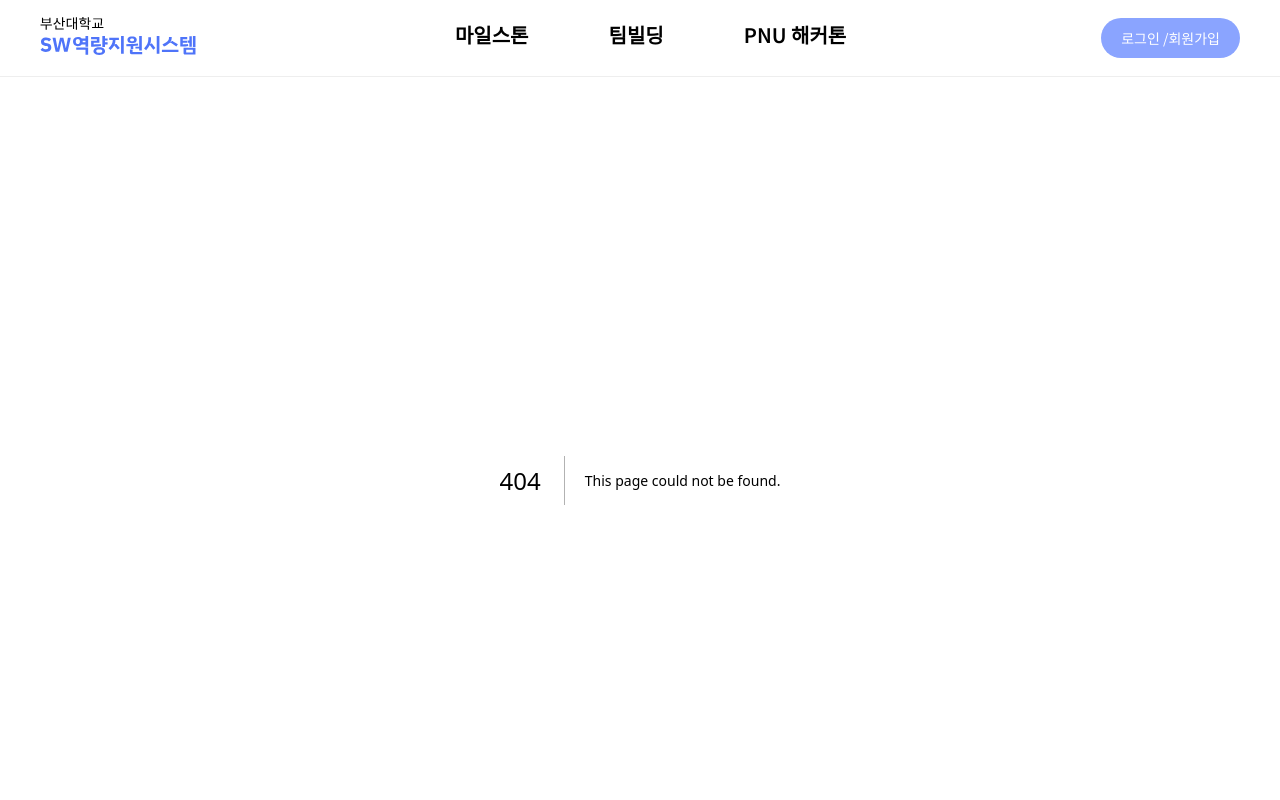
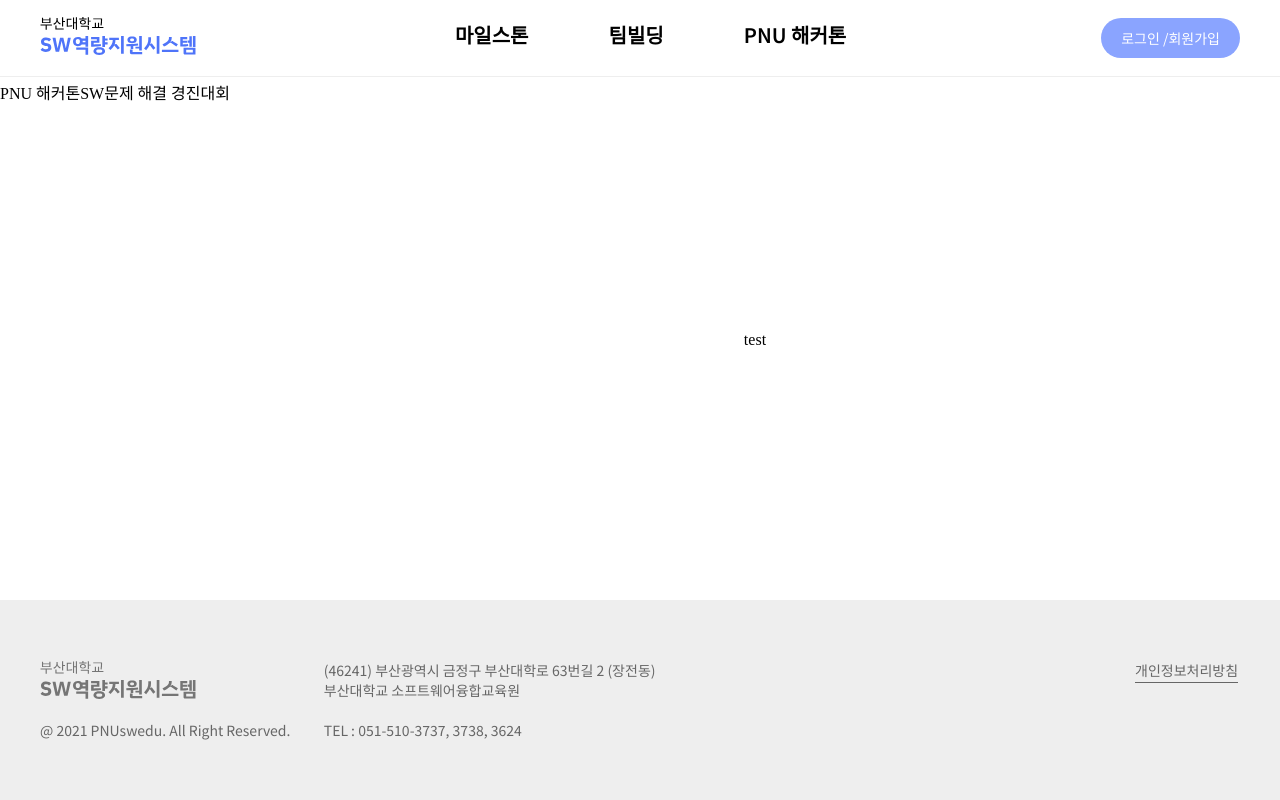
Before and after one commit to SW-CSS/sw-css, a Next.js app in the folder frontend/: page /hackathon/sw-contest in a window 1280 px wide. Before the commit this address had no page. Shown: the top 800 px of the page. Built offline with nearby package versions, Linux system fonts and the light colour scheme.

Commit message:
feat: 하위 경로로 이동하는 사이드 바 틀 잡기
- 현재 경로 상의 카테고리와 하위 카테고리 정보를 가져오도록 구현

#24

```diff
--- /dev/null
+++ b/frontend/src/app/hackathon/page.tsx
@@ -0,0 +1,5 @@
+const Page = () => {
+  return <div>test</div>;
+};
+
+export default Page;
--- /dev/null
+++ b/frontend/src/app/hackathon/sw-contest/page.tsx
@@ -0,0 +1,5 @@
+const Page = () => {
+  return <div>test</div>;
+};
+
+export default Page;
--- /dev/null
+++ b/frontend/src/app/hackathon/sw-hackathon/page.tsx
@@ -0,0 +1,5 @@
+const Page = () => {
+  return <div>test</div>;
+};
+
+export default Page;
--- a/frontend/src/app/layout.tsx
+++ b/frontend/src/app/layout.tsx
@@ -1,6 +1,7 @@
 /* eslint-disable @next/next/no-page-custom-font */
 import Footer from '@/components/Footer';
 import Header from '@/components/Header';
+import SideBar from '@/components/SideBar';
 import ReduxProvider from '@/store/provider';
 import StyledComponentsRegistry from '@/theme/StyledComponentsRegistry';
 
@@ -27,6 +28,7 @@ const RootLayout = ({ children }: Readonly<{ children: React.ReactNode }>) => (
         <StyledComponentsRegistry>
           <Header />
           <PageWrapper>
+            <SideBar />
             <PageLayout>{children}</PageLayout>
           </PageWrapper>
           <Footer />
--- /dev/null
+++ b/frontend/src/app/milestone/page.tsx
@@ -0,0 +1,5 @@
+const Page = () => {
+  return <div>test</div>;
+};
+
+export default Page;
--- a/frontend/src/app/styled.ts
+++ b/frontend/src/app/styled.ts
@@ -8,10 +8,12 @@ export const PageWrapper = styled.div`
   width: 100vw;
   min-height: calc(100vh - 280px);
   margin-top: 80px;
+  display: flex;
 
   @media screen and (max-width: ${RESPONSIVE_WIDTH.desktop}) {
     min-height: calc(100vh - 255px);
     margin-top: 55px;
+    display: block;
   }
 `;
 
--- a/frontend/src/components/Header/index.tsx
+++ b/frontend/src/components/Header/index.tsx
@@ -21,16 +21,16 @@ export const headerInfos: HeaderInfo[] = [
   },
   {
     title: '팀빌딩',
-    url: '/',
+    url: '/team-building',
     sub: [{ title: '팀빌딩', url: '/', key: '2_teamBuilding' }],
   },
   {
     title: 'PNU 해커톤',
-    url: '/',
+    url: '/hackathon',
     sub: [
-      { title: '진행중인 해커톤', url: '/', key: 'onGoingHackathon' },
-      { title: '창의융합SW해커톤', url: '/', key: 'SWHackathon' },
-      { title: 'SW문제 해결 경진대회', url: '/', key: 'problemContest' },
+      { title: '진행중인 해커톤', url: '/hackathon', key: 'onGoingHackathon' },
+      { title: '창의융합SW해커톤', url: '/hackathon/sw-hackathon', key: 'SWHackathon' },
+      { title: 'SW문제 해결 경진대회', url: '/hackathon/sw-contest', key: 'problemContest' },
     ],
   },
 ];
--- /dev/null
+++ b/frontend/src/components/SideBar/index.tsx
@@ -0,0 +1,41 @@
+'use client';
+
+import {} from './styled';
+import { headerInfos } from '../Header';
+import { HeaderInfo, SubCategoryInfo } from '@/types';
+import { GetStaticProps } from 'next';
+import { usePathname } from 'next/navigation';
+import { useCallback, useEffect, useState } from 'react';
+
+const SideBar = () => {
+  const pathname = usePathname();
+  const [currentCategory, setCurrentCategory] = useState<HeaderInfo | null>();
+  const [currentSubCategory, setCurrentSubCategory] = useState<SubCategoryInfo | null>();
+  const findMatchPath = useCallback(() => {
+    let maxOverlap = 0;
+    let bestMatch: SubCategoryInfo | null = null;
+    currentCategory?.sub.forEach((category) => {
+      const { url } = category;
+      if (pathname.startsWith(url) && url.length > maxOverlap) {
+        maxOverlap = url.length;
+        bestMatch = category;
+      }
+    });
+    return bestMatch;
+  }, [pathname, currentCategory]);
+
+  useEffect(() => {
+    setCurrentCategory(headerInfos.filter((headerInfo) => pathname.startsWith(headerInfo.url))[0]);
+    setCurrentSubCategory(findMatchPath());
+    console.log(currentSubCategory);
+  }, [pathname, findMatchPath]);
+
+  return (
+    <>
+      <div>{currentCategory?.title}</div>
+      <div>{currentSubCategory?.title}</div>
+    </>
+  );
+};
+
+export default SideBar;
--- /dev/null
+++ b/frontend/src/components/SideBar/styled.ts
@@ -0,0 +1,16 @@
+'use client';
+
+import Image from 'next/image';
+import Link from 'next/link';
+import styled from 'styled-components';
+
+import { COLOR, FONT_STYLE, RESPONSIVE_WIDTH } from '@/constants';
+
+export const FooterWrapper = styled.div`
+  width: 100vw;
+  min-height: 200px;
+  display: flex;
+  align-items: center;
+  justify-content: center;
+  background-color: ${COLOR.border};
+`;
```
Also changed, not shown: frontend/src/types.ts (+7 -5 lines), 1 other file (tests, documents, lock files or other folders).
